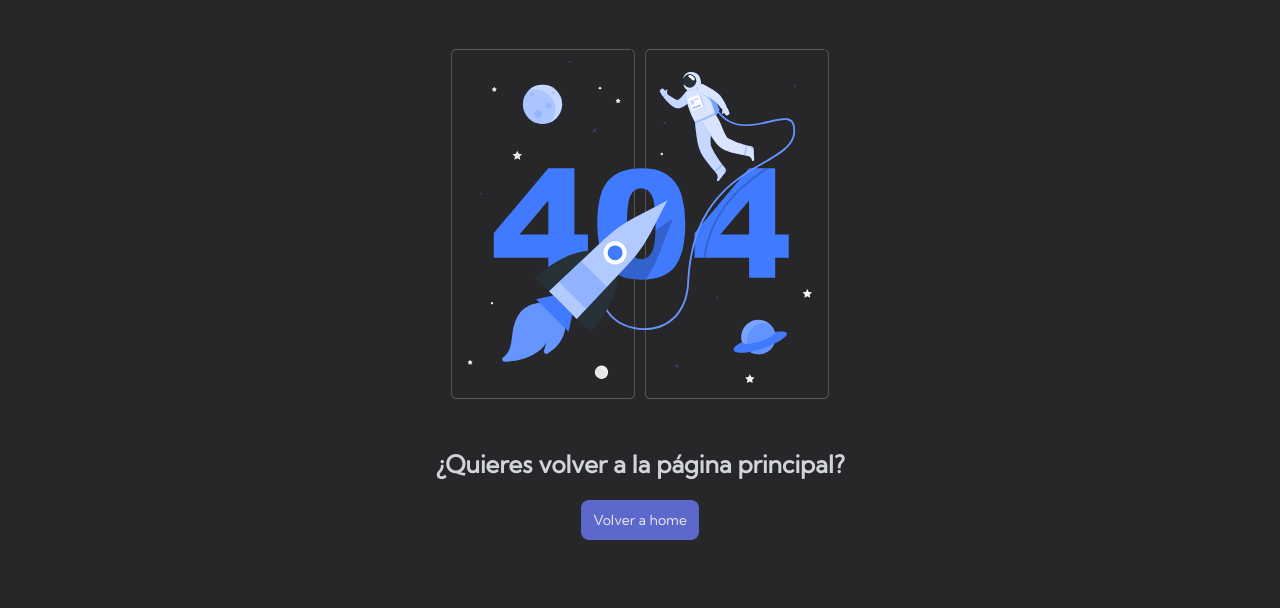
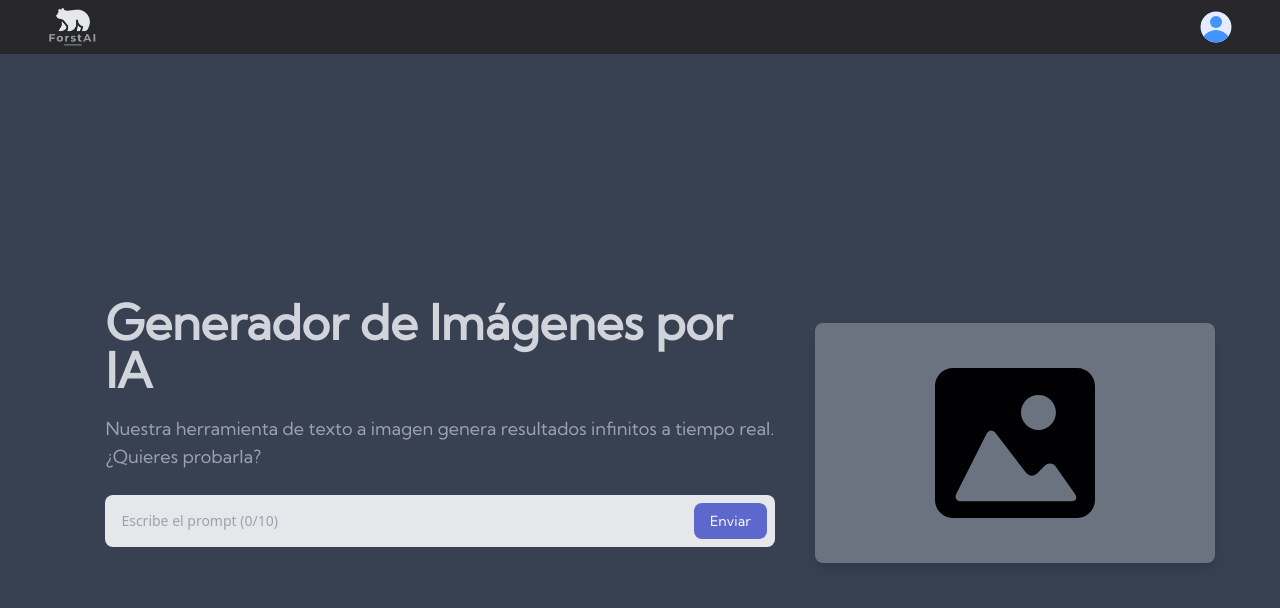
Before and after one commit to darkzpvp/forstAI, a React (Vite) app: page /generar in a window 1280 px wide. Shown: the top 608 px of the page. Built offline with nearby package versions, Linux system fonts and the light colour scheme.

Commit message:
Pagina de generar en proceso

```diff
--- a/src/App.tsx
+++ b/src/App.tsx
@@ -5,6 +5,7 @@ import Login from './pages/Login.tsx';
 import Registrar from './pages/Registrar.tsx';
 import Olvide from './pages/Olvide.tsx'
 import Error from './pages/Error.tsx';
+import Generar from './pages/Generar.tsx';
 function App() {
 
 
@@ -22,6 +23,7 @@ function App() {
         <Route path="/registrar" element={<Registrar />} index />
         <Route path="/olvide" element={<Olvide />} index />
         <Route path="*" element={<Error />} />
+        <Route path="/generar" element={<Generar />} index />
 
 
       </Routes>
--- a/src/components/Header.tsx
+++ b/src/components/Header.tsx
@@ -25,7 +25,7 @@ const Header = () => {
           <button className="w-[25%] ">
             <Link to="home" duration={1} smooth={true}>
               <img
-                className="w-[100%] min-w-16 max-w-16 cursor-pointer"
+                className="w-[100%] min-w-12 max-w-12 cursor-pointer"
                 src="/src/assets/img/prueba.png"
                 alt="..."
                 onClick={cerrarModal}
--- /dev/null
+++ b/src/pages/Generar.tsx
@@ -0,0 +1,137 @@
+import React from "react";
+import { useState } from "react";
+import { Link } from "react-router-dom";
+import styled from "styled-components";
+
+const Generar = () => {
+  const [menu, setMenu] = useState(false);
+
+  const handleMenu = () => {
+    setMenu(!menu);
+  };
+
+  const handleCloseMenu = () => {
+    if (menu) {
+      setMenu(false);
+    }
+  };
+
+  return (
+    <>
+      <nav className="bg-zinc-800 px-10">
+        <div className=" flex flex-wrap items-center justify-between mx-auto p-2">
+          <button className="w-[25%]">
+            <Link to="/generar">
+              <img
+                className="w-[100%] min-w-12 max-w-12 cursor-pointer"
+                src="/src/assets/img/prueba.png"
+                alt="..."
+              />
+            </Link>
+          </button>
+
+          <div className="flex items-center md:order-2 space-x-3 md:space-x-0 rtl:space-x-reverse">
+            <button
+              type="button"
+              onClick={handleMenu}
+              className="flex text-sm bg-gray-800 rounded-full"
+              id="user-menu-button"
+            >
+              <span className="sr-only">Open user menu</span>
+              <img
+                className="w-8 h-8 rounded-full"
+                src="/src/assets/img/usuario.svg"
+                alt="user photo"
+              />
+            </button>
+          </div>
+        </div>
+      </nav>
+
+      {menu && (
+        <>
+          <div className="absolute z-50 my-2 text-base divide-y rounded-lg shadow bg-gray-800 divide-gray-600 w-fit block 2xl:right-16 right-0">
+            <div className="px-4 py-3">
+              <span className="block text-sm text-white">Víctor Valverde</span>
+              <span className="block text-sm text-gray-400">
+                hola@correo.com
+              </span>
+            </div>
+            <ul className="py-2">
+              <li>
+                <a
+                  href="#"
+                  className="block px-4 py-2 text-sm hover:bg-gray-600 text-gray-200 hover:text-white"
+                >
+                  Suscripciones
+                </a>
+              </li>
+              <li>
+                <a
+                  href="#"
+                  className="block px-4 py-2 text-sm hover:bg-gray-600 text-gray-200 hover:text-white"
+                >
+                  Configuración
+                </a>
+              </li>
+
+              <li>
+                <a
+                  href="#"
+                  className="block px-4 py-2 text-sm hover:bg-gray-600 text-gray-200 hover:text-white"
+                >
+                  Logout
+                </a>
+              </li>
+            </ul>
+          </div>
+        </>
+      )}
+
+      <section
+        className="bg-gray-700 h-[92.2vh] flex justify-center"
+        onClick={handleCloseMenu}
+      >
+        <div className="block md:flex items-center px-5 justify-center mt-10 md:mt-0">
+          <div className="md:text-left w-full md:w-[100%] mx-auto min-w-[50vh] px-10">
+            <h1 className="md:text-5xl font-bold text-gray-300 mb-5 text-2xl">
+              Generador de Imágenes por IA
+            </h1>
+            <p className="text-gray-400 md:text-lg text-md">
+              Nuestra herramienta de texto a imagen genera resultados infinitos
+              a tiempo real. ¿Quieres probarla?
+            </p>
+            <form className="mt-6" action="#">
+              <div className="relative">
+                <input
+                  type="text"
+                  className="block w-full p-4 text-sm rounded-lg bg-gray-200"
+                  placeholder="Escribe el prompt (0/10)"
+                  required
+                />
+                <button
+                  type="submit"
+                  className="absolute right-0 bottom-0 mb-2 mr-2 text-white bg-[#5D68CC] hover:bg-[#525cb7] active:bg-[#464f9d] font-medium rounded-lg text-sm px-4 py-2"
+                >
+                  Enviar
+                </button>
+              </div>
+            </form>
+          </div>
+
+          <div className=" w-[100%] max-w-[50vh] mx-auto px-10 sm:px-0">
+            <div className=" mt-10 bg-gray-500 rounded-lg shadow-lg py-10 px-10  flex items-center justify-center mx-auto ">
+              <img
+                className="w-[20vh] h-[20vh]"
+                src="/src/assets/img/imagenicono.svg"
+                alt="Imagen Icono"
+              />
+            </div>
+          </div>
+        </div>
+      </section>
+    </>
+  );
+};
+
+export default Generar;
--- a/src/pages/Home.tsx
+++ b/src/pages/Home.tsx
@@ -243,7 +243,7 @@ const Home = () => {
           <ul role="list" className="space-y-5 my-7">
             <li className="flex items-center">
               <svg
-                className=" w-4 h-4  text-blue-500"
+                className=" w-4 h-4  text-[#5D68CC]"
                 aria-hidden="true"
                 xmlns="http://www.w3.org/2000/svg"
                 fill="currentColor"
@@ -257,7 +257,7 @@ const Home = () => {
             </li>
             <li className="flex">
               <svg
-                className=" w-4 h-4  text-blue-500"
+                className=" w-4 h-4  text-[#5D68CC]"
                 aria-hidden="true"
                 xmlns="http://www.w3.org/2000/svg"
                 fill="currentColor"
@@ -271,7 +271,7 @@ const Home = () => {
             </li>
             <li className="flex">
               <svg
-                className=" w-4 h-4  text-blue-500"
+                className=" w-4 h-4  text-[#5D68CC]"
                 aria-hidden="true"
                 xmlns="http://www.w3.org/2000/svg"
                 fill="currentColor"
@@ -285,7 +285,7 @@ const Home = () => {
             </li>
             <li className="flex">
               <svg
-                className=" w-4 h-4  text-blue-500"
+                className=" w-4 h-4  text-[#5D68CC]"
                 aria-hidden="true"
                 xmlns="http://www.w3.org/2000/svg"
                 fill="currentColor"
@@ -349,7 +349,7 @@ const Home = () => {
           <ul role="list" className="space-y-5 my-7">
             <li className="flex items-center">
               <svg
-                className=" w-4 h-4  text-blue-500"
+                className=" w-4 h-4  text-[#5D68CC]"
                 aria-hidden="true"
                 xmlns="http://www.w3.org/2000/svg"
                 fill="currentColor"
@@ -363,7 +363,7 @@ const Home = () => {
             </li>
             <li className="flex">
               <svg
-                className=" w-4 h-4  text-blue-500"
+                className=" w-4 h-4  text-[#5D68CC]"
                 aria-hidden="true"
                 xmlns="http://www.w3.org/2000/svg"
                 fill="currentColor"
@@ -377,7 +377,7 @@ const Home = () => {
             </li>
             <li className="flex">
               <svg
-                className=" w-4 h-4  text-blue-500"
+                className=" w-4 h-4  text-[#5D68CC]"
                 aria-hidden="true"
                 xmlns="http://www.w3.org/2000/svg"
                 fill="currentColor"
@@ -391,7 +391,7 @@ const Home = () => {
             </li>
             <li className="flex">
               <svg
-                className=" w-4 h-4  text-blue-500"
+                className=" w-4 h-4  text-[#5D68CC]"
                 aria-hidden="true"
                 xmlns="http://www.w3.org/2000/svg"
                 fill="currentColor"
@@ -455,7 +455,7 @@ const Home = () => {
           <ul role="list" className="space-y-5 my-7">
             <li className="flex items-center">
               <svg
-                className=" w-4 h-4  text-blue-500"
+                className=" w-4 h-4  text-[#5D68CC]"
                 aria-hidden="true"
                 xmlns="http://www.w3.org/2000/svg"
                 fill="currentColor"
@@ -469,7 +469,7 @@ const Home = () => {
             </li>
             <li className="flex">
               <svg
-                className=" w-4 h-4  text-blue-500"
+                className=" w-4 h-4  text-[#5D68CC]"
                 aria-hidden="true"
                 xmlns="http://www.w3.org/2000/svg"
                 fill="currentColor"
@@ -483,7 +483,7 @@ const Home = () => {
             </li>
             <li className="flex">
               <svg
-                className=" w-4 h-4  text-blue-500"
+                className=" w-4 h-4  text-[#5D68CC]"
                 aria-hidden="true"
                 xmlns="http://www.w3.org/2000/svg"
                 fill="currentColor"
@@ -497,7 +497,7 @@ const Home = () => {
             </li>
             <li className="flex">
               <svg
-                className=" w-4 h-4  text-blue-500"
+                className=" w-4 h-4  text-[#5D68CC]"
                 aria-hidden="true"
                 xmlns="http://www.w3.org/2000/svg"
                 fill="currentColor"
@@ -511,7 +511,7 @@ const Home = () => {
             </li>
             <li className="flex">
               <svg
-                className=" w-4 h-4  text-blue-500"
+                className=" w-4 h-4  text-[#5D68CC]"
                 aria-hidden="true"
                 xmlns="http://www.w3.org/2000/svg"
                 fill="currentColor"
@@ -526,7 +526,7 @@ const Home = () => {
 
             <li className="flex">
               <svg
-                className=" w-4 h-4  text-blue-500"
+                className=" w-4 h-4  text-[#5D68CC]"
                 aria-hidden="true"
                 xmlns="http://www.w3.org/2000/svg"
                 fill="currentColor"
```
Also changed, not shown: src/assets/img/imagenicono.svg (added), src/assets/img/usuario.svg (added).
